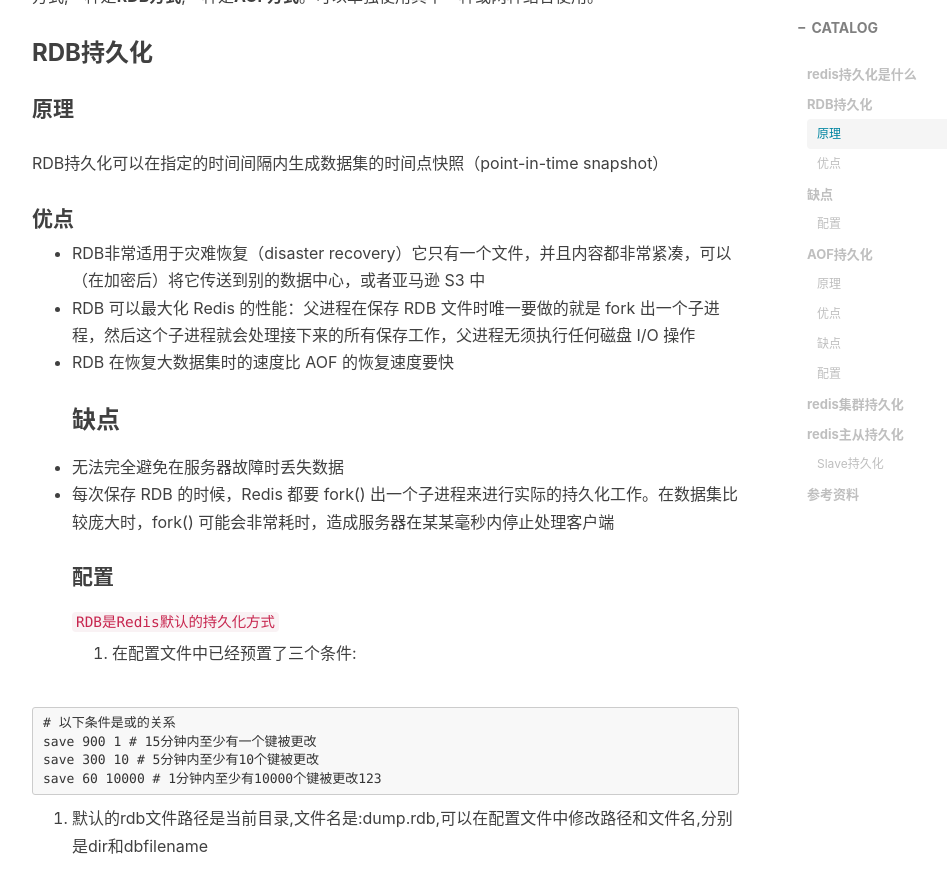
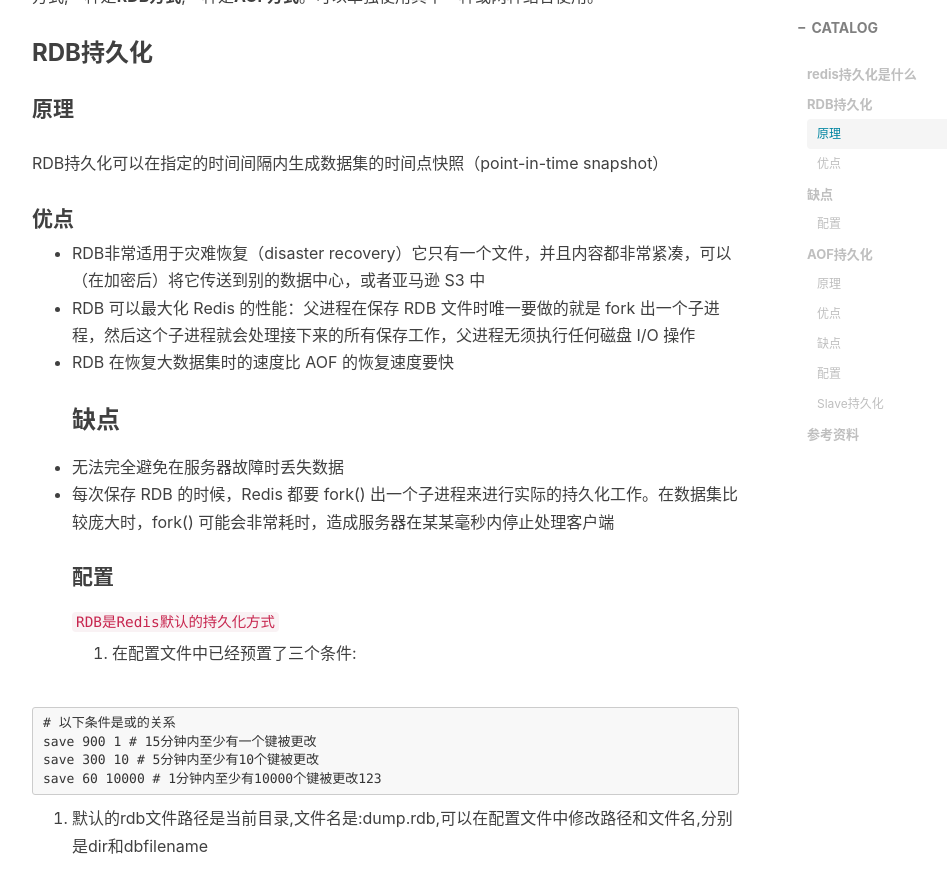
Before and after one commit to dongjx/dongjx.github.io, a Jekyll site: the page built from _posts/2017-09-23-redis持久化.md, in a window 1280 px wide and 900 px high, scrolled down 700 px. Shown: the top 893 px of the window, without its empty margins (233-1180 px from the left). Built offline with Jekyll 4.4.1, drawn with Linux system fonts in a browser that asks for light colours; nearby versions of some CDN libraries; comment, search, counter and statistics services are not loaded; some of the changed text lies outside the part shown.

Commit message:
Update 2017-09-23-redis持久化.md

````diff
--- a/_posts/2017-09-23-redis持久化.md
+++ b/_posts/2017-09-23-redis持久化.md
@@ -69,10 +69,6 @@
 # appendfsync no 不主动同步,由操作系统来决定(最快但是不安全)
 ```
 
-### redis集群持久化
-[redis集群的搭建](https://dongjx.github.io/2017/09/10/redis%E9%9B%86%E7%BE%A4%E6%90%AD%E5%BB%BA/)
-
-### redis主从持久化
 #### Slave持久化
 可以在master中禁用持久化 ，并在slave中开启持久化，如果slave崩溃了，master会自动同步过来，但master崩溃后，手工通过slave 恢复数据时需要严格按照以下两频进行:
 1. 在slave中使用`SLAVEOF NO ONE`命令将从数据库提升成master继续服务
````
